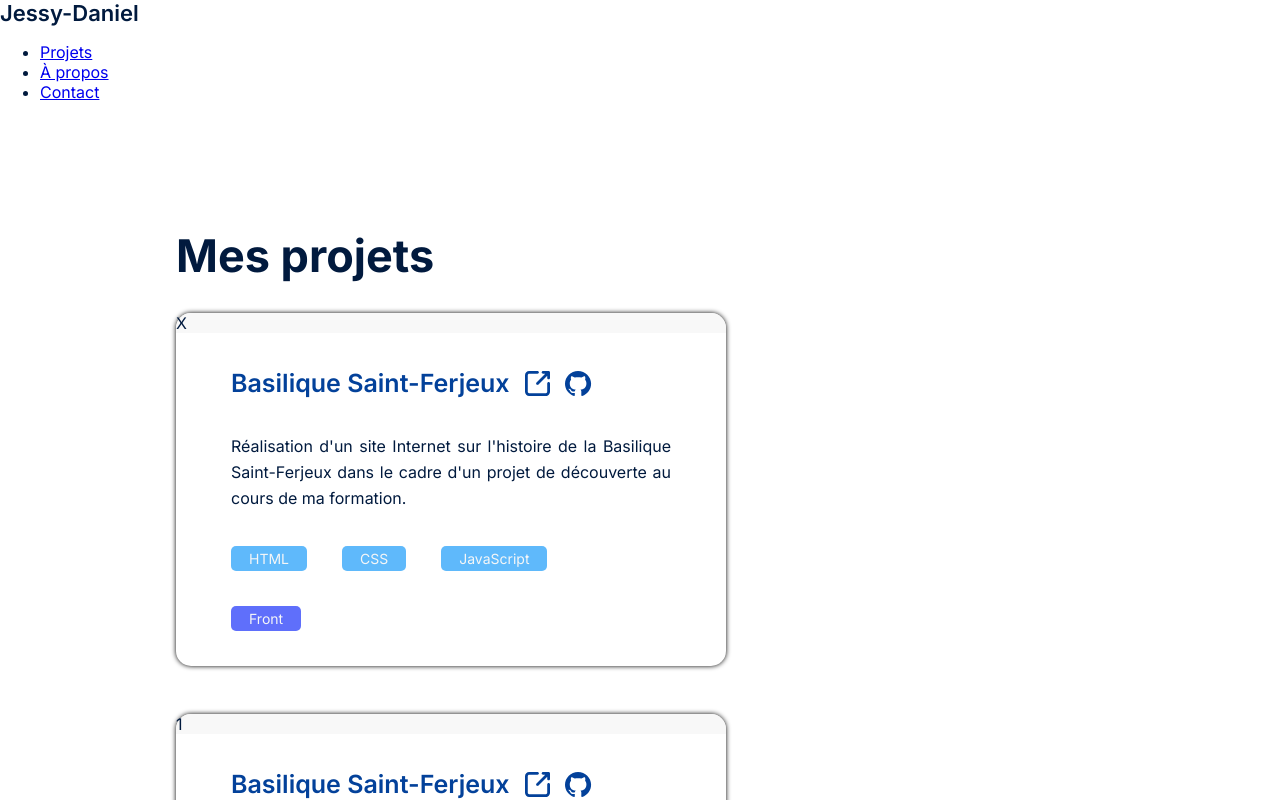
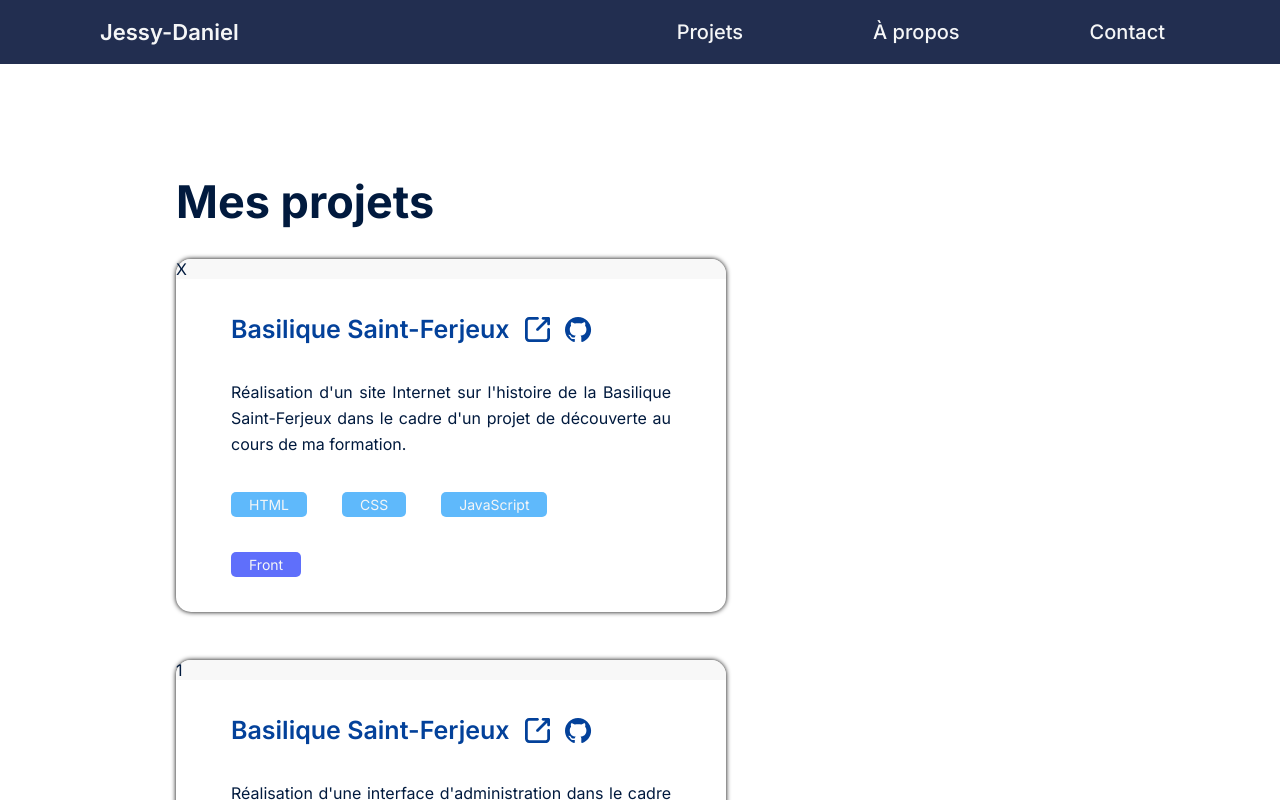
Before and after one commit to J-D25/portfolio, a React (Create React App) app: page /project in a window 1280 px wide. Shown: the top 800 px of the page. Built offline with nearby package versions, Linux system fonts and the light colour scheme.

Commit message:
src/components/Header.js : remove <Outlet> and reloadDocument, add <header>

```diff
--- a/src/components/Header.js
+++ b/src/components/Header.js
@@ -1,5 +1,5 @@
 import './Header.css';
-import {Link, Outlet} from "react-router-dom";
+import {Link} from "react-router-dom";
 import Project from "./Project";
 import Contact from "./Contact";
 import About from "./About";
@@ -8,11 +8,12 @@ const items = [{name:"Projets", link:"/project", component:{Project}}, {name:"À
 
 export default function Header(){
 return (<>
-    <p className="Header-logo"><Link reloadDocument to="/">Jessy-Daniel</Link></p>
+<header id="header">
+    <p className="Header-logo"><Link to="/">Jessy-Daniel</Link></p>
     <ul>{
-        items.map((item, index) => <li key={index}><Link reloadDocument to={item.link} className="nav-link">{item.name}</Link></li>)
+        items.map((item, index) => <li key={index}><Link  to={item.link} className="nav-link">{item.name}</Link></li>)
     }</ul>
-<Outlet />
+</header>
 </>
 );
 }
```
